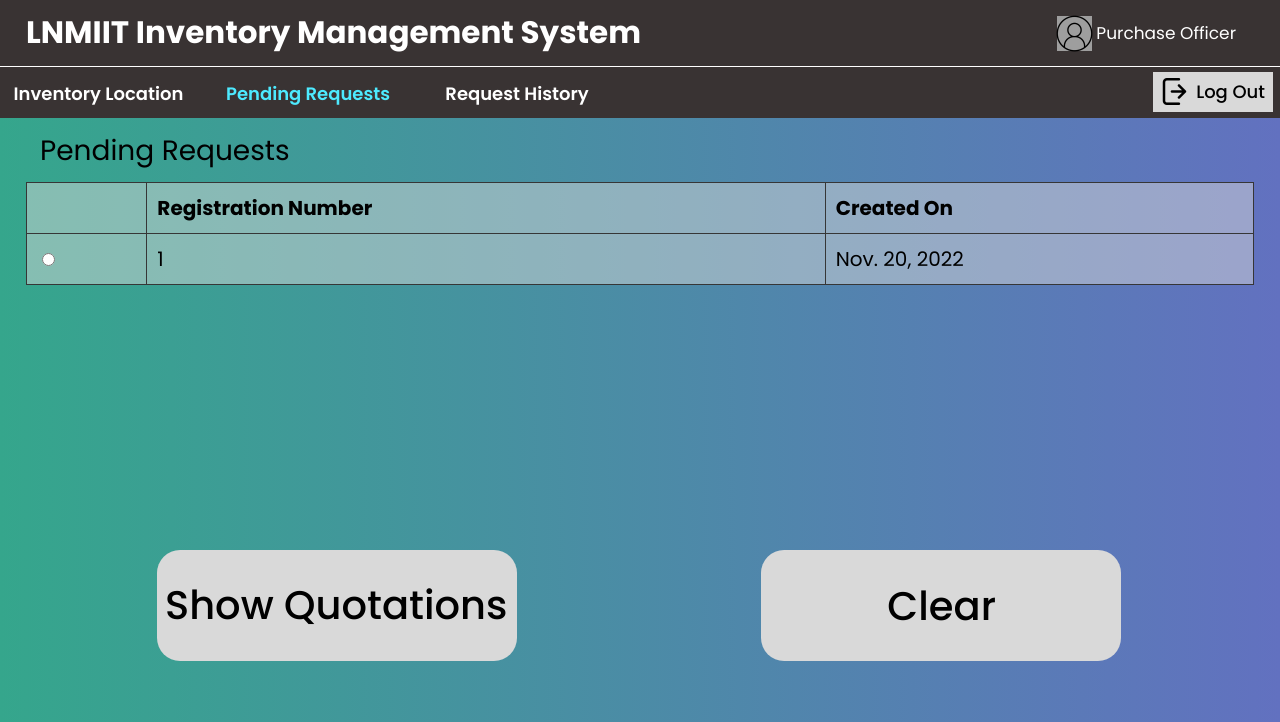
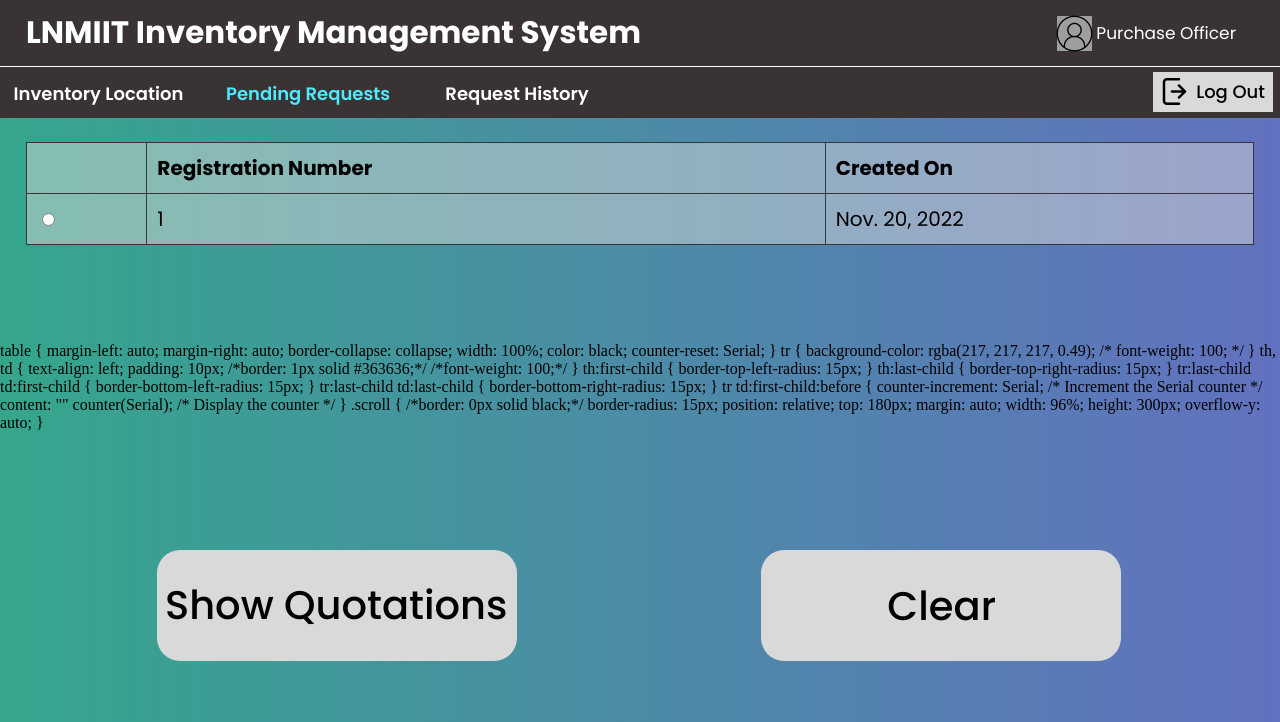
Before and after one commit to deepanshmittal/ISDL, a Django app: template templates/PO-pending-request.html in a window 1280 px wide; the page is wider, and only the part inside the window is pictured. Shown: the top 722 px of that part. Run offline with Django 4.2, Linux system fonts and the light colour scheme; the template is opened without the code that fills it: values that come from a table or form of the project are taken from there, others are empty; data comes from the database, SQL or seed files in the repository; both versions use the stored data as it was after the commit; grey boxes are pictures that could not be loaded.

Commit message:
Changes in css

```diff
--- a/static/css/PO-pending-request.css
+++ b/static/css/PO-pending-request.css
@@ -435,7 +435,7 @@
 
 .scroll {
     position: relative;
-    top: 140px;
+    top: 100px;
     height: 300px;
     overflow-y: auto;
 }
--- a/static/css/PO-request-history.css
+++ b/static/css/PO-request-history.css
@@ -317,7 +317,7 @@
 
 .scroll {
     position: relative;
-    top: 180px;
+    top: 140px;
     height: 550px;
     overflow-y: auto;
 }
--- a/templates/IM-register-item.html
+++ b/templates/IM-register-item.html
@@ -77,8 +77,8 @@
         {% csrf_token %}
         <div class="item-name-div">Item Name:</div>
         <div class="item-id-div">Item Code:</div>
-        <input class="rectangle-div18" type="text" required name="ItemName" maxlength="128">
-        <input class="rectangle-div19" type="text" required name="ItemCode" maxlength="16">
+        <input class="rectangle-div18" type="text" placeholder="Fan" required name="ItemName" maxlength="128">
+        <input class="rectangle-div19" type="text" placeholder="E01003" required name="ItemCode" maxlength="16">
         <button class="submit-button" id="submitButton">
             <div class="rectangle-div20"></div>
             <div class="submit-div">Register</div>
--- a/templates/PO-pending-request.html
+++ b/templates/PO-pending-request.html
@@ -21,7 +21,7 @@
 <div class="pending-req-div">
     <!-- <div class="bg-div1"></div> -->
     <!-- <div class="rectangle-div7"></div> -->
-    <div class="pending-requests-div">Pending Requests</div>
+    <!-- <div class="pending-requests-div">Pending Requests</div> -->
     <div class="rectangle-div8"></div>
     <div class="rectangle-div9"></div>
     <div class="user-det-div1">
@@ -90,3 +90,68 @@
 </body>
 
 </html>
+
+
+
+
+
+
+
+
+
+
+table {
+    margin-left: auto;
+    margin-right: auto;
+    border-collapse: collapse;
+    width: 100%;
+    color: black;
+    counter-reset: Serial;
+
+}
+
+tr {
+    background-color: rgba(217, 217, 217, 0.49);
+    /* font-weight: 100; */
+}
+
+th,
+td {
+
+    text-align: left;
+    padding: 10px;
+    /*border: 1px solid #363636;*/
+    /*font-weight: 100;*/
+}
+
+th:first-child {
+    border-top-left-radius: 15px;
+}
+
+th:last-child {
+    border-top-right-radius: 15px;
+}
+
+tr:last-child td:first-child {
+    border-bottom-left-radius: 15px;
+}
+
+tr:last-child td:last-child {
+    border-bottom-right-radius: 15px;
+}
+
+tr td:first-child:before {
+    counter-increment: Serial; /* Increment the Serial counter */
+    content: "" counter(Serial); /* Display the counter */
+}
+
+.scroll {
+    /*border: 0px solid black;*/
+    border-radius: 15px;
+    position: relative;
+    top: 180px;
+    margin: auto;
+    width: 96%;
+    height: 300px;
+    overflow-y: auto;
+}
```
Also changed, not shown: static/css/IM-add-inventory.css (+42 -6 lines), static/css/IM-inventory.css (+38 -1 lines), static/css/IM-register-item.css (+52 -10 lines), static/css/IM-remove-inventory.css (+2 -15 lines), static/css/IM-request-purchase.css (+38 -9 lines), static/css/PO-inventory.css (+23 -1 lines), db.sqlite3.
